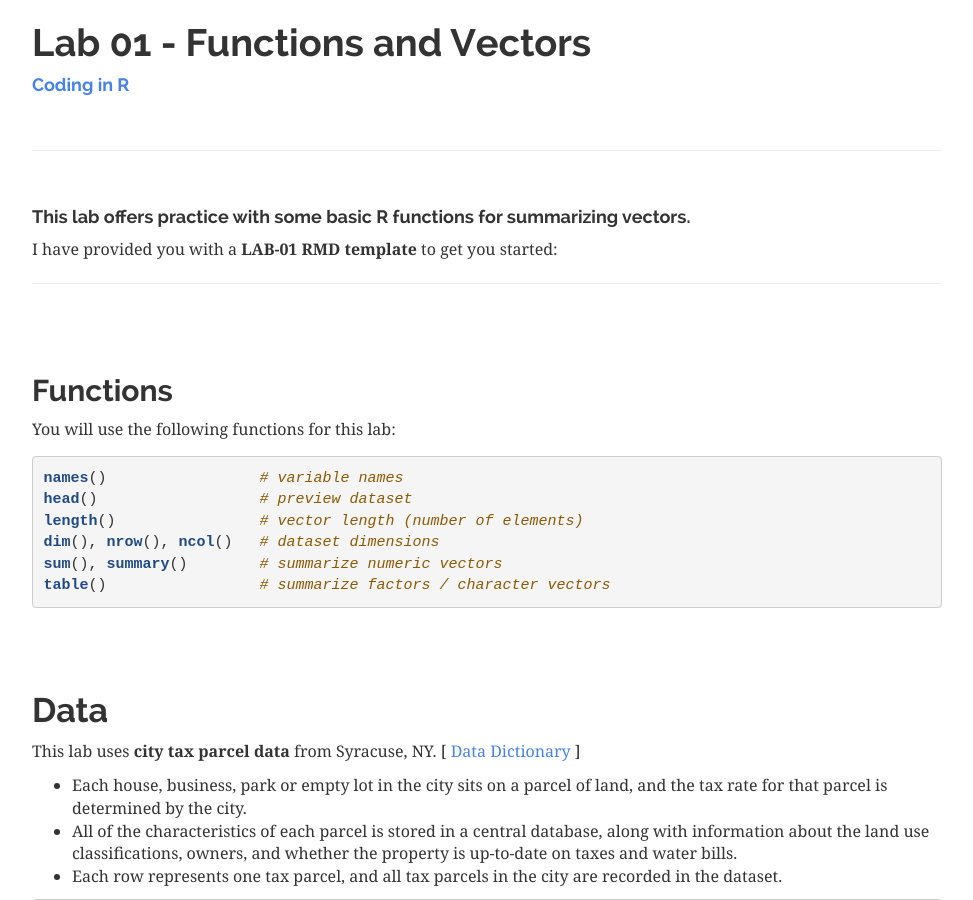
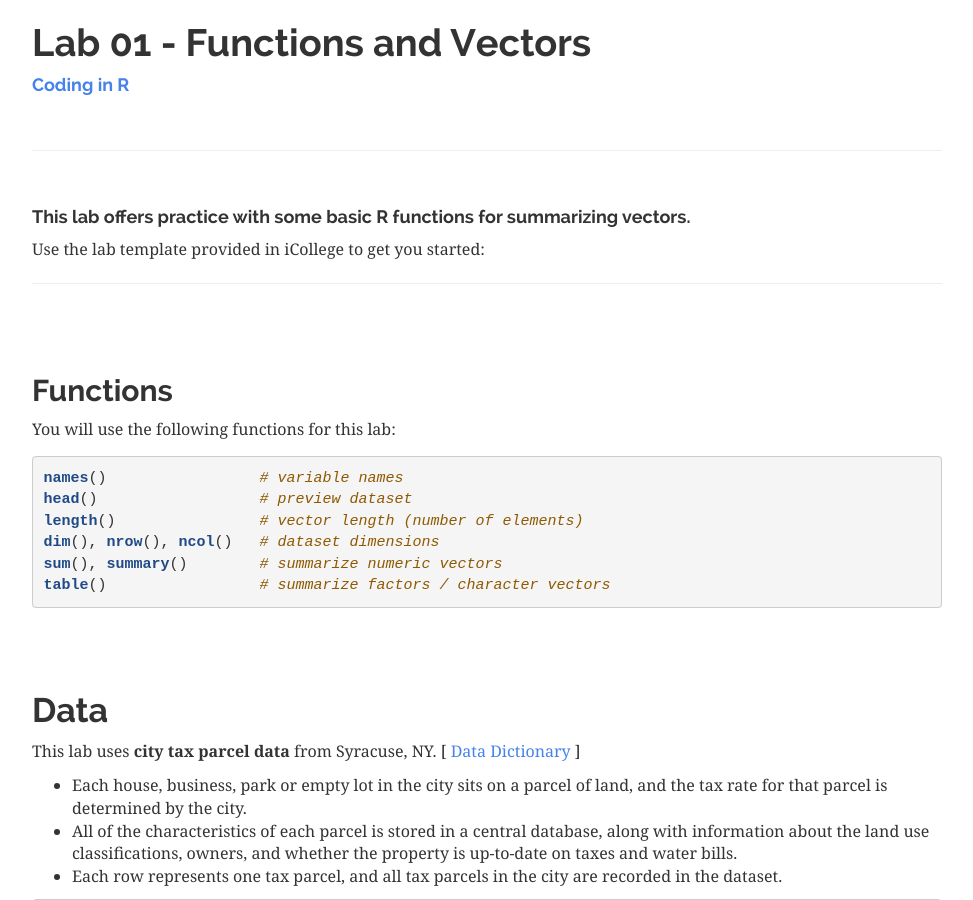
Before and after one commit to lalmada1/Coding-in-R-SPR-2021, a Jekyll site: the page LABS/lab-01-instructions.html, which Jekyll copies as it is, in a window 1280 px wide and 900 px high. Shown: the whole window, without its empty margins (153-1126 px from the left). Built offline with Jekyll 4.4.1, drawn with Linux system fonts in a browser that asks for light colours; an icon font too large for the unit is left out.

Commit message:
Update lab-01-instructions.html

```diff
--- a/LABS/lab-01-instructions.html
+++ b/LABS/lab-01-instructions.html
@@ -1635,7 +1635,7 @@ $(document).ready(function () {
 </div>
 <div id="this-lab-offers-practice-with-some-basic-r-functions-for-summarizing-vectors." class="section level4">
 <h4>This lab offers practice with some basic R functions for summarizing vectors.</h4>
-<p>I have provided you with a <strong>LAB-01 RMD template</strong> to get you started:</p>
+<p>Use the lab template provided in iCollege to get you started:</p>
 <hr />
 <p><br><br></p>
 </div>
```
